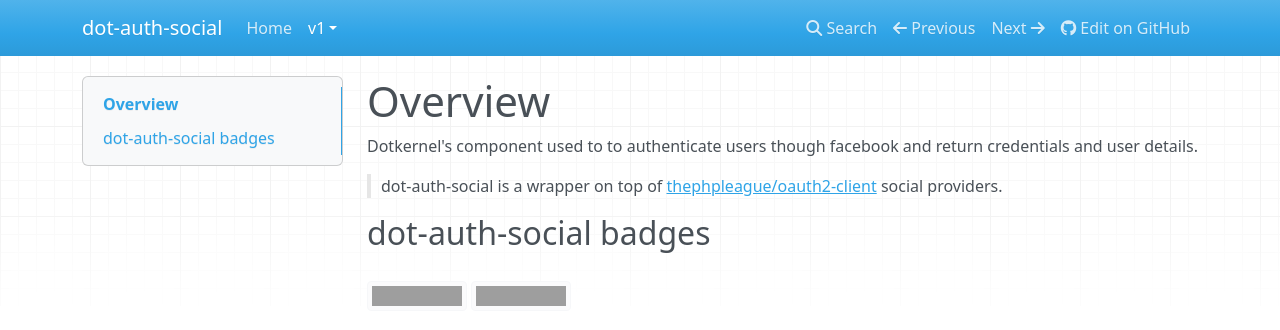
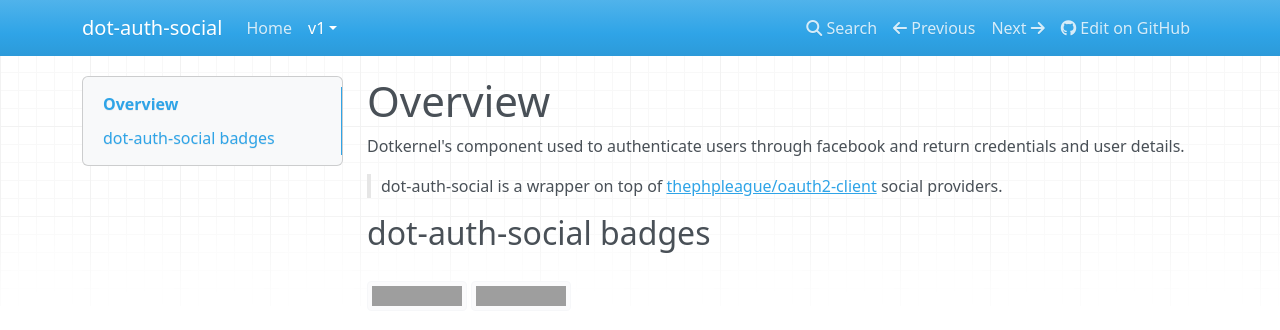
Before and after one commit to dotkernel/dot-auth-social, an MkDocs documentation site: the page built from docs/book/v1/overview.md, in a window 1280 px wide, cut to the strip 0-330 px from the top of the page. Built offline with MkDocs 1.6.1, drawn with Linux system fonts in a browser that asks for light colours; nearby versions of some CDN libraries; grey boxes are pictures that could not be loaded.

```diff
--- a/docs/book/v1/overview.md
+++ b/docs/book/v1/overview.md
@@ -1,6 +1,6 @@
 # Overview
 
-Dotkernel's component used to to authenticate users though facebook and return credentials and user details.
+Dotkernel's component used to authenticate users through facebook and return credentials and user details.
 
 > dot-auth-social is a wrapper on top of [thephpleague/oauth2-client](https://github.com/thephpleague/oauth2-client) social providers.
 
--- a/mkdocs.yml
+++ b/mkdocs.yml
@@ -13,7 +13,7 @@ nav:
       - Configuration: v1/configuration.md
       - Usage: v1/usage.md
 site_name: dot-auth-social
-site_description: "Dotkernel's component used to to authenticate users though facebook and return credentials and user details"
+site_description: "Dotkernel's component used to authenticate users through facebook and return credentials and user details"
 repo_url: "https://github.com/dotkernel/dot-auth-social"
 plugins:
   - search
```
Also changed, not shown: README.md (+1 -1 lines), 1 other file.
